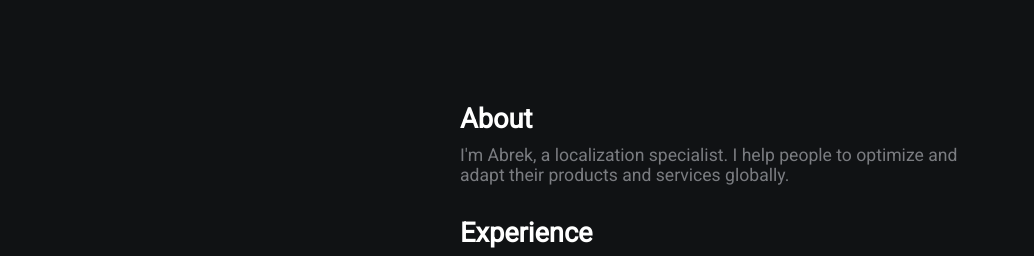
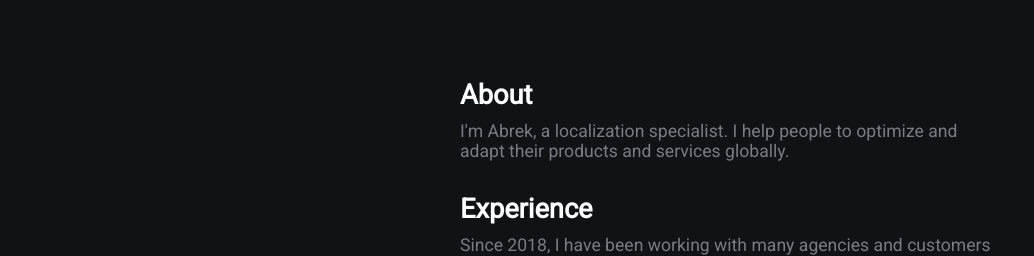
Before and after one commit to abrekloc/abrekloc.github.io, a plain HTML site: page index.html in a window 1280 px wide. Shown: the top 256 px of the page, without its empty margins (180-1214 px from the left). Drawn offline with Linux system fonts and the light colour scheme.

Commit message:
Update style.css

```diff
--- a/style.css
+++ b/style.css
@@ -24,7 +24,7 @@ a{
 }
 /* section 1 */
 .section-1{
-    padding-top: 40vh;
+    padding-top: 39vh;
     text-align: center;
 }
 
@@ -50,7 +50,7 @@ a{
 }
 /* section 2 */
 .section-2{
-    padding-top: 10vh;
+    padding-top: 7vh;
     width: 85%;
 }
 
```
